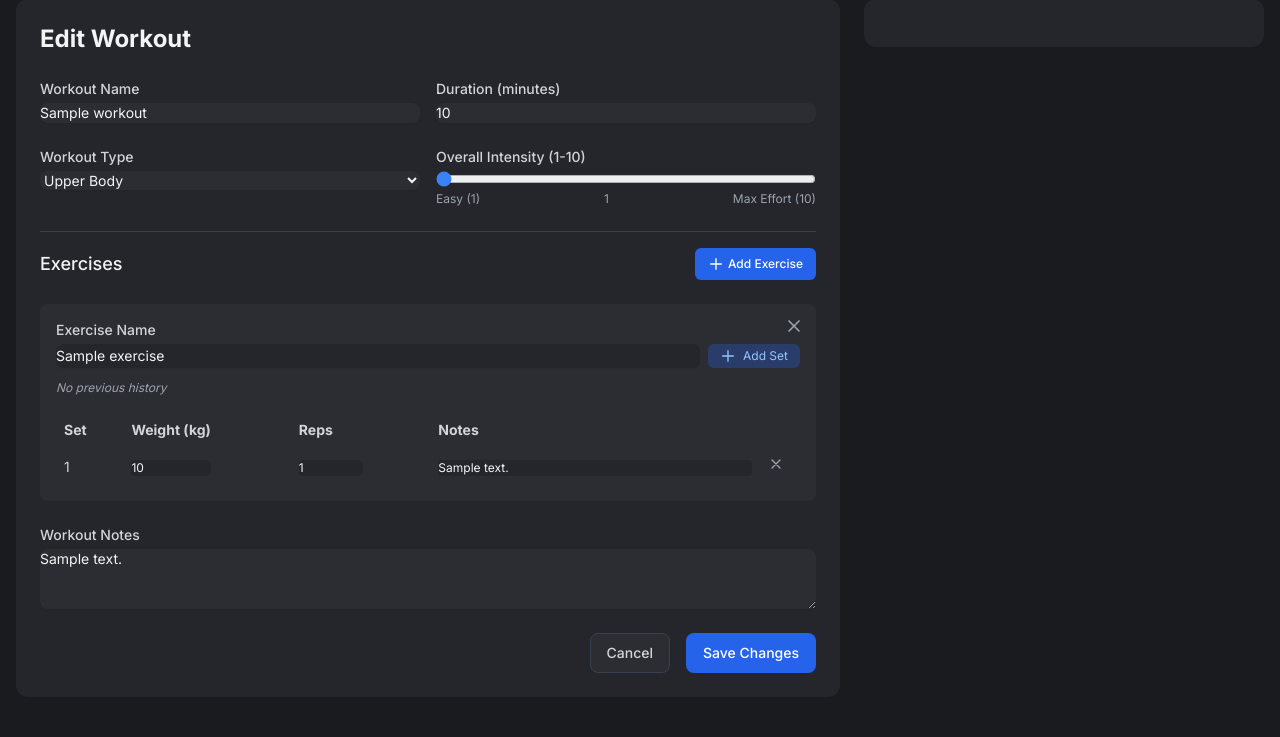
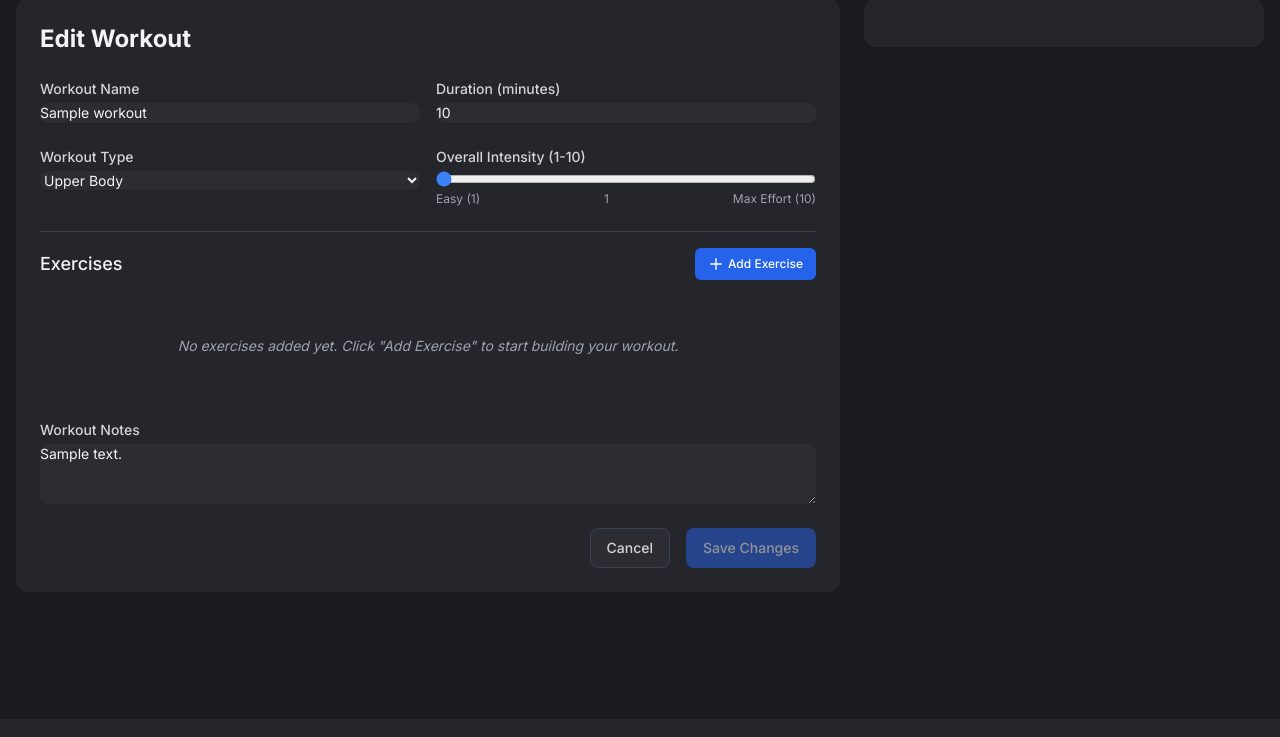
Before and after one commit to EvanRiekel19/Fitness-Leveling, a Flask app: page /workouts/1/edit in a window 1280 px wide. Shown: the part 81-818 px from the top of the page. Run offline with Flask 3, Linux system fonts and the light colour scheme; a user stored in the database is signed in; tables that the repository leaves empty hold one stand-in row (values such as "Sample post"); some libraries are stand-ins or nearby versions.

Commit message:
Fix workout form submission and button state handling

```diff
--- a/app/templates/workout/new_strength.html
+++ b/app/templates/workout/new_strength.html
@@ -201,16 +201,16 @@
             <span class="set-number">%SET_NUMBER%</span>
         </td>
         <td class="px-2 py-2">
-            <input type="number" class="set-weight w-20 bg-dark-surface border-gray-700 rounded focus:ring-blue-500 focus:border-blue-500 text-xs text-gray-100"
-                step="0.5" min="0" placeholder="Weight">
+            <input type="number" class="set-weight block w-full bg-dark-surface border-gray-700 rounded-md shadow-sm focus:ring-blue-500 focus:border-blue-500 sm:text-sm text-gray-100"
+                placeholder="0" min="0" step="0.5">
         </td>
         <td class="px-2 py-2">
-            <input type="number" class="set-reps w-16 bg-dark-surface border-gray-700 rounded focus:ring-blue-500 focus:border-blue-500 text-xs text-gray-100"
-                min="0" placeholder="Reps">
+            <input type="number" class="set-reps block w-full bg-dark-surface border-gray-700 rounded-md shadow-sm focus:ring-blue-500 focus:border-blue-500 sm:text-sm text-gray-100"
+                placeholder="0" min="1" required>
         </td>
         <td class="px-2 py-2">
-            <input type="text" class="set-notes w-full bg-dark-surface border-gray-700 rounded focus:ring-blue-500 focus:border-blue-500 text-xs text-gray-100"
-                placeholder="e.g., PR, Drop set, Failed">
+            <input type="text" class="set-notes block w-full bg-dark-surface border-gray-700 rounded-md shadow-sm focus:ring-blue-500 focus:border-blue-500 sm:text-sm text-gray-100"
+                placeholder="Optional notes">
         </td>
         <td class="px-2 py-2">
             <button type="button" class="remove-set-btn text-gray-400 hover:text-red-400">
@@ -235,127 +235,57 @@
     // Global variables
     let exerciseCounter = 0;
     const exercisesData = [];
-    const exerciseHistory = {{ exercise_history|default({})|tojson|safe }};
-    const workoutHistory = {{ workout_history|default({})|tojson|safe }};
-    const initialExercises = {{ initial_exercises|default('[]')|safe }};
+
+    // Initialize data from server
+    const serverData = {
+        exerciseHistory: {{ exercise_history|default({})|tojson|safe }},
+        workoutHistory: {{ workout_history|default({})|tojson|safe }},
+        initialExercises: {{ initial_exercises|default('[]')|safe }}
+    };
 
     // DOM Elements
+    const workoutForm = document.getElementById('strength-workout-form');
+    const submitBtn = document.getElementById('submit-btn');
     const exercisesContainer = document.getElementById('exercises-container');
     const noExercisesMessage = document.getElementById('no-exercises-message');
+    const exercisesDataInput = document.getElementById('exercises-data');
+    const nameInput = document.getElementById('name');
+    const durationInput = document.getElementById('duration');
+    const subtypeSelect = document.getElementById('subtype');
+    const workoutHistoryDiv = document.getElementById('workout-history');
     const addExerciseBtn = document.getElementById('add-exercise-btn');
     const exerciseTemplate = document.getElementById('exercise-template');
     const setRowTemplate = document.getElementById('set-row-template');
-    const exercisesDataInput = document.getElementById('exercises-data');
-    const submitBtn = document.getElementById('submit-btn');
-    const workoutTypeSelect = document.getElementById('subtype');
-    const workoutHistoryDiv = document.getElementById('workout-history');
 
     // Initialize form
     document.addEventListener('DOMContentLoaded', () => {
         // Set up event listeners
-        addExerciseBtn.addEventListener('click', () => addExercise());
-        document.getElementById('strength-workout-form').addEventListener('submit', prepareFormSubmission);
-        workoutTypeSelect.addEventListener('change', updateWorkoutHistory);
+        workoutForm.addEventListener('submit', prepareFormSubmission);
+        nameInput.addEventListener('input', updateSubmitButtonState);
+        durationInput.addEventListener('input', updateSubmitButtonState);
+        subtypeSelect.addEventListener('change', updatePreviousWorkout);
+        addExerciseBtn.addEventListener('click', addExercise);
 
-        // Load initial exercises if editing
-        if (initialExercises && initialExercises.length > 0) {
-            // Hide the "no exercises" message
-            noExercisesMessage.style.display = 'none';
+        // Initialize exercise data if editing
+        if (serverData.initialExercises && serverData.initialExercises.length > 0) {
+            try {
+                serverData.initialExercises.forEach(exercise => {
+                    const exerciseCard = createExerciseCard();
+                    const nameInput = exerciseCard.querySelector('.exercise-name');
+                    nameInput.value = exercise.name;
 
-            initialExercises.forEach(exerciseData => {
-                // Create a new exercise card
-                exerciseCounter++;
-                const exerciseId = exerciseCounter;
+                    exercise.sets.forEach(set => {
+                        addSet(exerciseCard, set);
+                    });
 
-                // Clone template and replace placeholders
-                const exerciseHTML = exerciseTemplate.innerHTML.replace(/%EXERCISE_ID%/g, exerciseId);
-
-                // Create container and add HTML
-                const exerciseElement = document.createElement('div');
-                exerciseElement.innerHTML = exerciseHTML;
-                exerciseElement.dataset.exerciseId = exerciseId;
-                exerciseElement.className = 'exercise-card-container';
-
-                // Add exercise to DOM
-                exercisesContainer.appendChild(exerciseElement);
-
-                // Set up the exercise card
-                const exerciseCard = exerciseElement.querySelector('.exercise-card');
-                const removeExerciseBtn = exerciseCard.querySelector('.remove-exercise-btn');
-                const addSetBtn = exerciseCard.querySelector('.add-set-btn');
-                const exerciseNameInput = exerciseCard.querySelector('.exercise-name');
-                const setsTableBody = exerciseCard.querySelector('.sets-table-body');
-                const noSetsMessage = exerciseCard.querySelector('.no-sets-message');
-
-                // Set exercise name
-                exerciseNameInput.value = exerciseData.name;
-
-                // Add event listeners
-                removeExerciseBtn.addEventListener('click', () => removeExercise(exerciseId));
-                addSetBtn.addEventListener('click', () => addSet(exerciseId));
-                exerciseNameInput.addEventListener('change', () => {
-                    updateExerciseHistory(exerciseCard, exerciseNameInput.value);
-                    updateExercisesData();
+                    updateExerciseHistory(nameInput);
                 });
-
-                // Hide "no sets" message if there are sets
-                if (exerciseData.sets && exerciseData.sets.length > 0) {
-                    noSetsMessage.style.display = 'none';
-                }
-
-                // Add sets
-                exerciseData.sets.forEach(setData => {
-                    // Clone template and replace placeholders
-                    const setRowHTML = setRowTemplate.innerHTML.replace(/%SET_NUMBER%/g, setData.set_number);
-
-                    // Create row and add HTML
-                    const setRow = document.createElement('tr');
-                    setRow.innerHTML = setRowHTML;
-                    setRow.classList.add('set-row');
-                    setRow.dataset.setNumber = setData.set_number;
-
-                    // Set values
-                    setRow.querySelector('.set-weight').value = setData.weight || '';
-                    setRow.querySelector('.set-reps').value = setData.reps || '';
-                    setRow.querySelector('.set-notes').value = setData.notes || '';
-
-                    // Add event listeners
-                    const removeSetBtn = setRow.querySelector('.remove-set-btn');
-                    const weightInput = setRow.querySelector('.set-weight');
-                    const repsInput = setRow.querySelector('.set-reps');
-                    const notesInput = setRow.querySelector('.set-notes');
-
-                    removeSetBtn.addEventListener('click', () => removeSet(exerciseId, setData.set_number));
-                    weightInput.addEventListener('change', updateExercisesData);
-                    repsInput.addEventListener('change', updateExercisesData);
-                    notesInput.addEventListener('change', updateExercisesData);
-
-                    // Add to DOM
-                    setsTableBody.appendChild(setRow);
-                });
-
-                // Add to data structure
-                exercisesData.push({
-                    id: exerciseId,
-                    name: exerciseData.name,
-                    sets: exerciseData.sets.map(set => ({
-                        setNumber: set.set_number,
-                        weight: set.weight || '',
-                        reps: set.reps || '',
-                        notes: set.notes || ''
-                    }))
-                });
-
-                // Update exercise history
-                updateExerciseHistory(exerciseCard, exerciseData.name);
-            });
-
-            updateExercisesData();
-            updateSubmitButtonState();
+            } catch (e) {
+                console.error('Error initializing exercises:', e);
+            }
         }
 
         // Initialize UI state
-        updateWorkoutHistory();
         updateSubmitButtonState();
         updatePreviousWorkout();
     });
@@ -374,8 +304,8 @@
 
     // Function to update workout history display
     function updateWorkoutHistory() {
-        const selectedType = workoutTypeSelect.value;
-        const history = workoutHistory[selectedType];
+        const selectedType = subtypeSelect.value;
+        const history = serverData.workoutHistory[selectedType];
 
         if (!history) {
             workoutHistoryDiv.innerHTML = '<p class="text-gray-400 italic mt-2">No previous workouts of this type</p>';
@@ -437,7 +367,7 @@
     // Function to update exercise history display
     function updateExerciseHistory(exerciseCard, exerciseName) {
         const historyDiv = exerciseCard.querySelector('.exercise-history');
-        const history = exerciseHistory[exerciseName];
+        const history = serverData.exerciseHistory[exerciseName];
 
         if (!history) {
             historyDiv.innerHTML = '<p class="text-gray-400 italic">No previous history</p>';
@@ -730,15 +660,28 @@
 
     // Enable/disable submit button based on form validity
     function updateSubmitButtonState() {
-        const workoutName = document.getElementById('name').value;
-        const duration = document.getElementById('duration').value;
-        const hasExercises = exercisesData.length > 0;
-        const hasValidExercises = exercisesData.every(ex => ex.name.trim() !== '');
+        const workoutName = nameInput.value.trim();
+        const duration = parseInt(durationInput.value);
+        const hasExercises = exercisesContainer.querySelectorAll('.exercise-card').length > 0;
+        const hasValidExercises = Array.from(exercisesContainer.querySelectorAll('.exercise-name')).every(input => input.value.trim() !== '');
+        const hasValidSets = Array.from(exercisesContainer.querySelectorAll('.exercise-card')).every(card => {
+            const sets = card.querySelectorAll('.set-row');
+            return sets.length > 0 && Array.from(sets).every(set => {
+                const reps = parseInt(set.querySelector('.set-reps').value);
+                return !isNaN(reps) && reps > 0;
+            });
+        });
 
-        if (workoutName && duration && hasExercises && hasValidExercises) {
-            submitBtn.disabled = false;
+        const isValid = workoutName && duration > 0 && hasExercises && hasValidExercises && hasValidSets;
+        submitBtn.disabled = !isValid;
+
+        // Update button appearance
+        if (isValid) {
+            submitBtn.classList.remove('opacity-50', 'cursor-not-allowed');
+            submitBtn.classList.add('hover:bg-blue-700');
         } else {
-            submitBtn.disabled = true;
+            submitBtn.classList.add('opacity-50', 'cursor-not-allowed');
+            submitBtn.classList.remove('hover:bg-blue-700');
         }
     }
 
@@ -746,16 +689,32 @@
     function prepareFormSubmission(e) {
         updateExercisesData();
 
-        // Final validation check
-        const workoutName = document.getElementById('name').value;
-        const duration = document.getElementById('duration').value;
-        const hasExercises = exercisesData.length > 0;
-        const hasValidExercises = exercisesData.every(ex => ex.name.trim() !== '');
+        const workoutName = nameInput.value.trim();
+        const duration = parseInt(durationInput.value);
+        const hasExercises = exercisesContainer.querySelectorAll('.exercise-card').length > 0;
+        const hasValidExercises = Array.from(exercisesContainer.querySelectorAll('.exercise-name')).every(input => input.value.trim() !== '');
+        const hasValidSets = Array.from(exercisesContainer.querySelectorAll('.exercise-card')).every(card => {
+            const sets = card.querySelectorAll('.set-row');
+            return sets.length > 0 && Array.from(sets).every(set => {
+                const reps = parseInt(set.querySelector('.set-reps').value);
+                return !isNaN(reps) && reps > 0;
+            });
+        });
 
-        if (!workoutName || !duration || !hasExercises || !hasValidExercises) {
+        if (!workoutName || duration <= 0 || !hasExercises || !hasValidExercises || !hasValidSets) {
             e.preventDefault();
-            alert('Please fill out all required fields and add at least one exercise.');
+            let message = 'Please fix the following issues:\n';
+            if (!workoutName) message += '- Workout name is required\n';
+            if (duration <= 0) message += '- Duration must be greater than 0\n';
+            if (!hasExercises) message += '- Add at least one exercise\n';
+            if (!hasValidExercises) message += '- All exercises must have names\n';
+            if (!hasValidSets) message += '- All exercises must have at least one set with valid reps\n';
+            alert(message);
+            return;
         }
+
+        // Enable submit button before form submission
+        submitBtn.disabled = false;
     }
 
     // Function to update previous workout info
@@ -763,9 +722,9 @@
         const workoutType = document.getElementById('subtype').value;
         console.log('\nDEBUG: Updating previous workout display');
         console.log('Workout type selected:', workoutType);
-        console.log('Available workout history:', JSON.stringify(workoutHistory, null, 2));
+        console.log('Available workout history:', JSON.stringify(serverData.workoutHistory, null, 2));
 
-        const history = workoutHistory[workoutType];
+        const history = serverData.workoutHistory[workoutType];
         console.log('History found for this type:', history ? 'yes' : 'no');
         if (history) {
             console.log('Last workout:', history.last_workout);
```
Also changed, not shown: app/templates/workout/new_cardio.html (+26 -10 lines).
